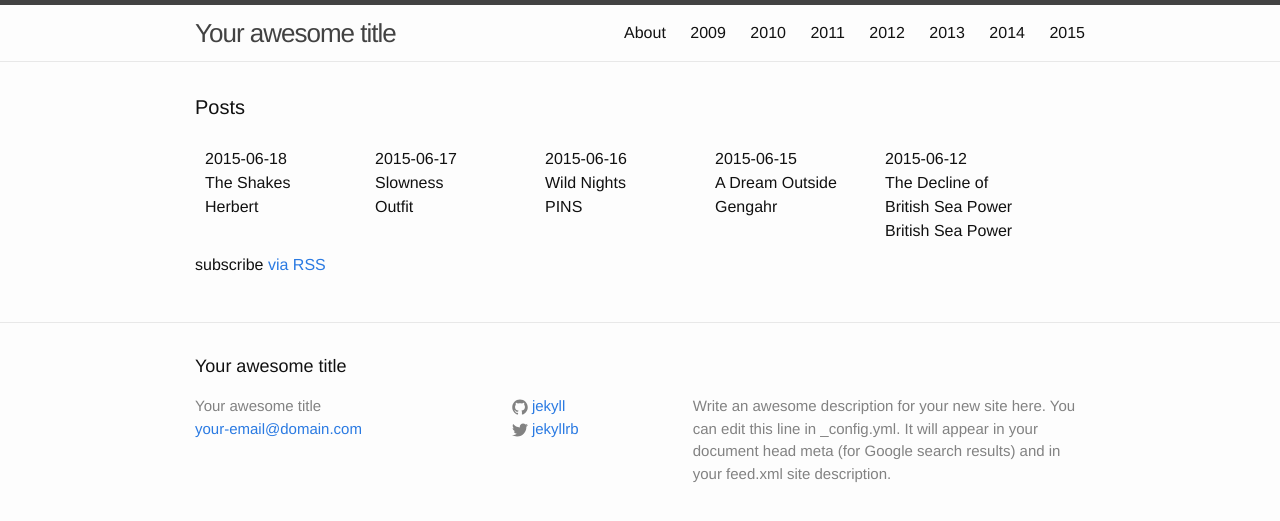
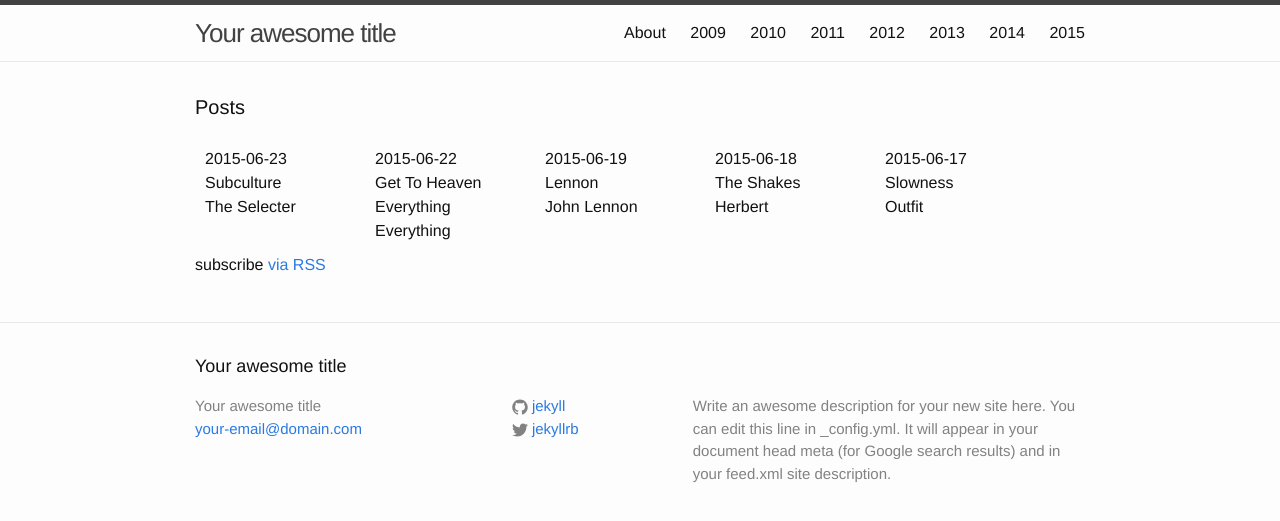
Before and after one commit to karaken12/bbc6musicaotd, a Jekyll site: the page built from site/index.html, in a window 1280 px wide. Shown: the top 521 px of the page. Built offline with Jekyll 4.4.1, drawn with Linux system fonts in a browser that asks for light colours.

Commit message:
Albums for 2015-06-19, 22, 23.

```diff
--- a/site/_data/year/2015.yml
+++ b/site/_data/year/2015.yml
@@ -573,3 +573,18 @@
   title: The Shakes
   twitter: https://twitter.com/BBC6Music/status/611440334682386432
   spotify-id: 5iTnetUkEKEqKIBSR3colo
+- date: 2015-06-19
+  artist: John Lennon
+  title: Lennon
+  twitter: https://twitter.com/BBC6Music/status/611899254211260417
+  spotify-id: 555NIhJIQ4XoS5N7VglF0v
+- date: 2015-06-22
+  artist: Everything Everything
+  title: Get To Heaven
+  twitter: https://twitter.com/BBC6Music/status/612986255991795712
+  spotify-id: 1oScYOf8ImO6L9bdvhep1J
+- date: 2015-06-23
+  artist: The Selecter
+  title: Subculture
+  twitter: https://twitter.com/BBC6Music/status/613253262058352640
+  spotify-id: 1lx7T6F9XgDf67vZj9amOD
```
